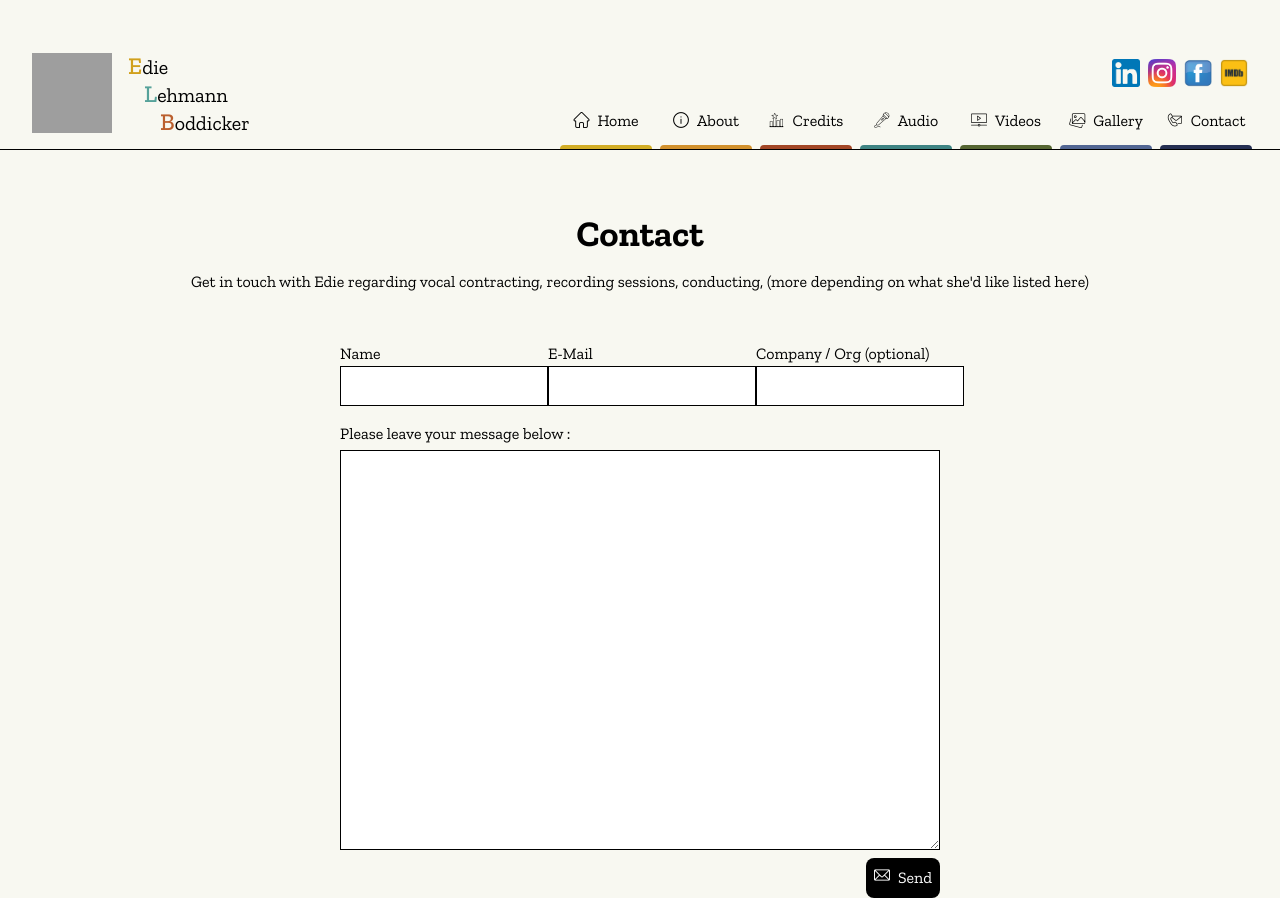
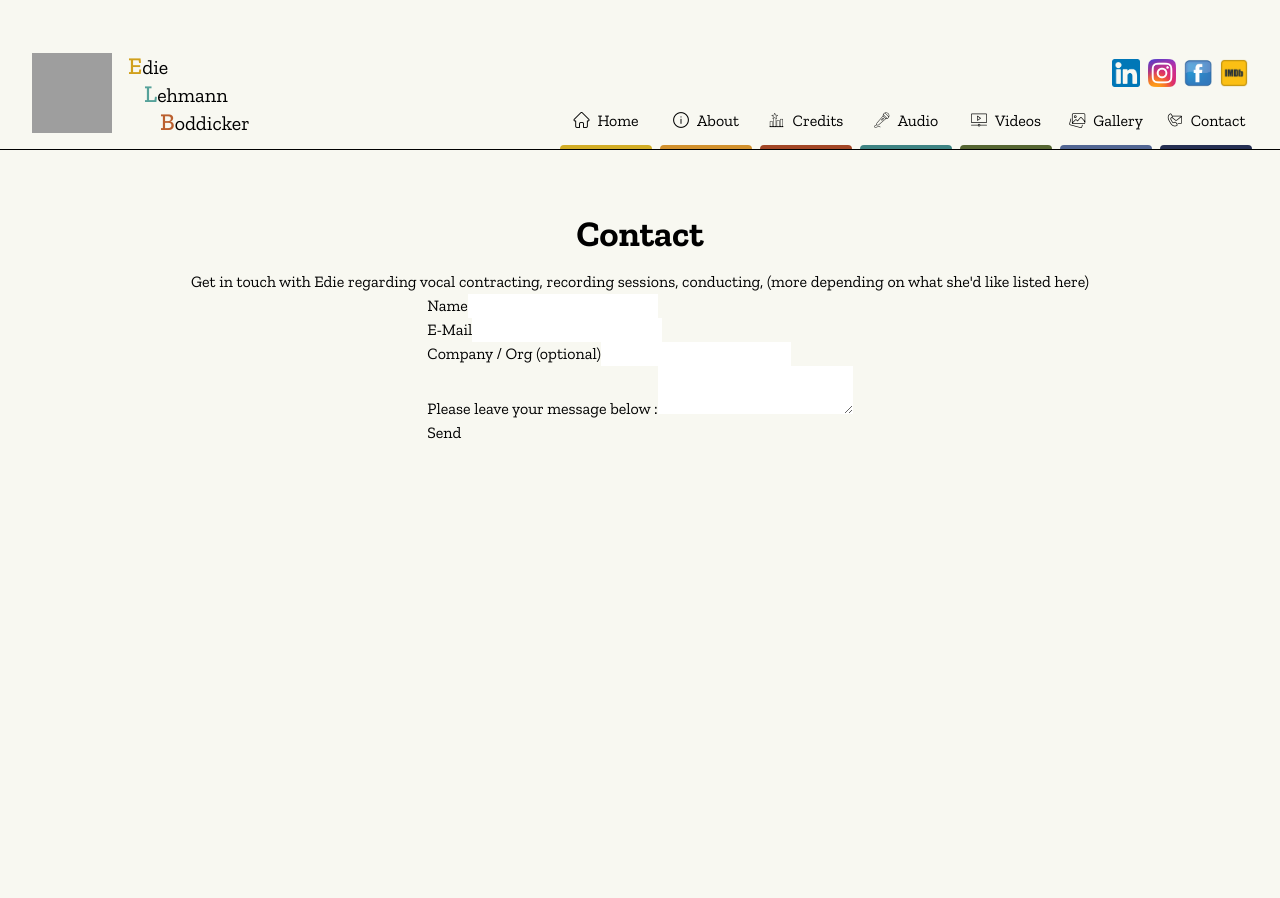
Before and after one commit to Vilem-McKael/ELB-Website, a React (Vite) app: page /contact in a window 1280 px wide. After the commit the page ends 800 px from the top, so only its background shows below. Built offline with nearby package versions, Linux system fonts and the light colour scheme; grey boxes are pictures that could not be loaded.

Commit message:
troubleshooting netlify forms

```diff
--- a/src/pages/ContactPage/ContactPage.jsx
+++ b/src/pages/ContactPage/ContactPage.jsx
@@ -1,6 +1,8 @@
-import React from 'react'
+import React, { useState } from 'react'
 
 export default function ContactPage() {
+
+  const [hasSubmitted, setHasSubmitted] = useState(false)
 
   const handleSubmit = (event) => {
     event.preventDefault()
@@ -12,8 +14,8 @@ export default function ContactPage() {
       headers: {"Content-Type": "application/x-www-form-urlencoded"},
       body: new URLSearchParams(formData).toString()
     })
-    .then(() => console.log("Form successfully submitted")
-    .catch((error) => alert(error)))
+    .then(() => console.log("Form successfully submitted"))
+    .catch((error) => alert(error))
   }
 
   return (
@@ -25,7 +27,42 @@ export default function ContactPage() {
         Get in touch with Edie regarding vocal contracting, recording sessions, conducting, (more depending on what she'd like listed here)
       </div>
 
-      <form className='flex flex-col items-center justify-center pt-12 w-[600px]' name='contact' method='POST' data-netlify='true' netlify>
+      <form name='contact' method='POST' netlify>
+        <div >
+          <label >
+            Name
+            <input type='text' name='name'/>
+          </label>
+
+        </div>
+        <div >
+          <label>
+            E-Mail
+            <input type='text' name='email'/>
+          </label>
+
+        </div>
+        <div>
+          <label>
+            Company / Org (optional)
+            <input type='text' name='company'/>
+          </label>
+
+        </div>
+        <div>
+          <label>
+            Please leave your message below :
+            <textarea name='message'/>
+          </label>
+        </div>
+
+          <div >
+          <button type='submit' onClick={handleSubmit}>
+            Send
+          </button>
+        </div>
+
+      {/* <form className='flex flex-col items-center justify-center pt-12 w-[600px]' name='contact' method='POST' netlify>
         <div className='flex justify-between items-center w-[600px] pb-4'>
           <div className='flex flex-col items-leading'>
             <label >
@@ -64,7 +101,7 @@ export default function ContactPage() {
           <button type='submit' className='h-[40px] bg-black text-white mt-2 p-2 rounded-lg transform hover:scale-110 duration-75' onClick={handleSubmit}>
             <i className='flaticon-email h-[20px] w-[20px] pr-2'></i>Send
           </button>
-        </div>
+        </div> */}
       </form>
     </div>
   )
```
